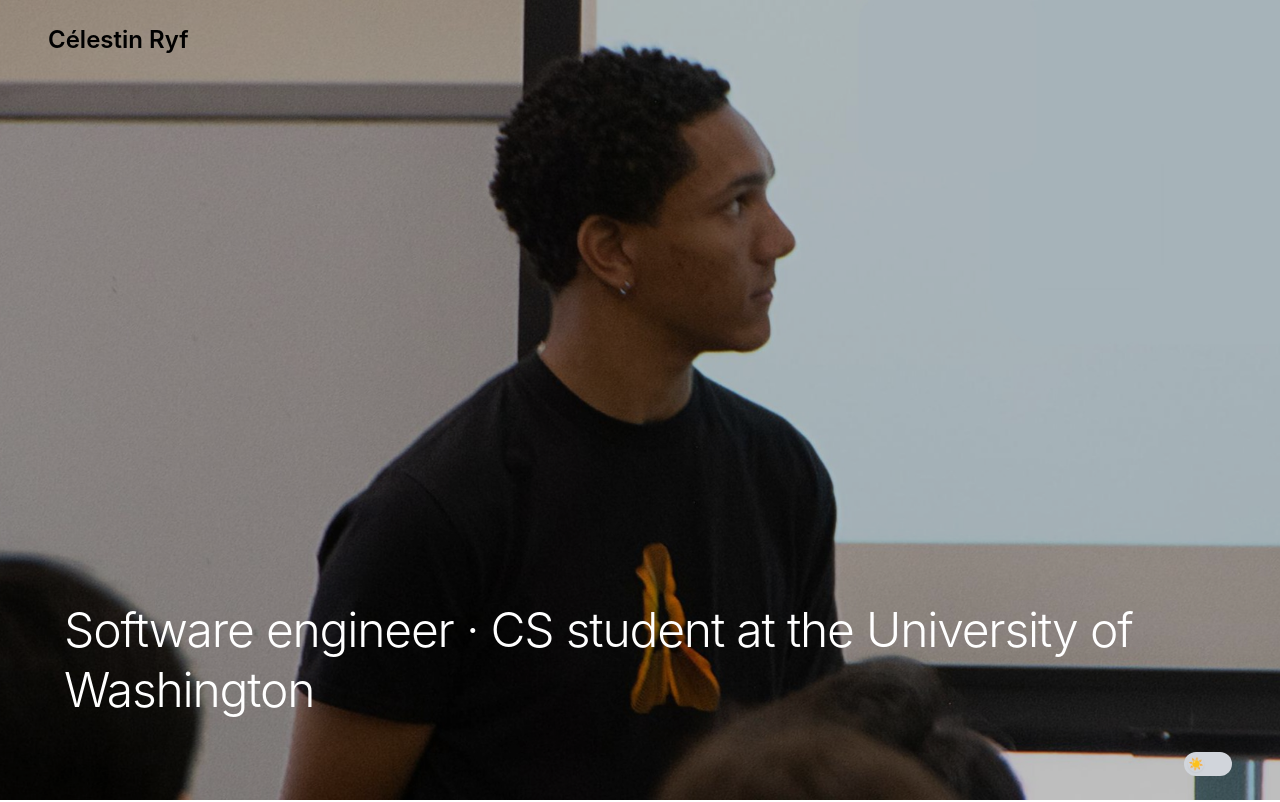
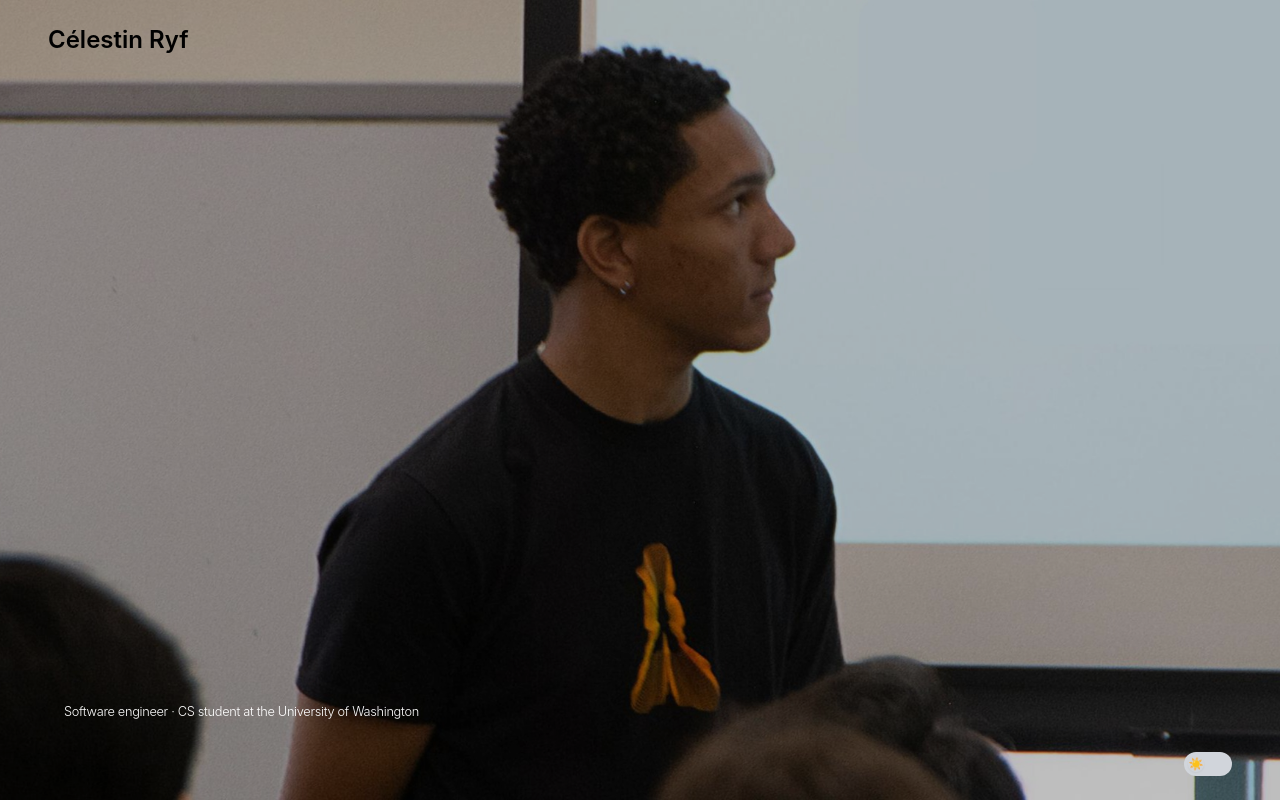
Before and after one commit to celestinryf/portfolio, a Next.js app in the folder client/: page / in a window 1280 px wide. Shown: the top 802 px of the page. Built offline with nearby package versions, Linux system fonts and the light colour scheme.

Commit message:
fix(hero): shrink role line

```diff
--- a/client/src/app/components/sections/HeroSection.tsx
+++ b/client/src/app/components/sections/HeroSection.tsx
@@ -22,7 +22,7 @@ export default function HeroSection() {
       <div className="absolute bottom-0 left-0 right-0 px-[5vw] pb-[10vh]">
         <h1
           className="text-white font-light tracking-tight leading-tight"
-          style={{ fontSize: "clamp(1.5rem, 4vw, 3rem)" }}
+          style={{ fontSize: "clamp(0.5rem, 1vw, 1rem)" }}
         >
           Software engineer · CS student at the University of Washington
         </h1>
```
